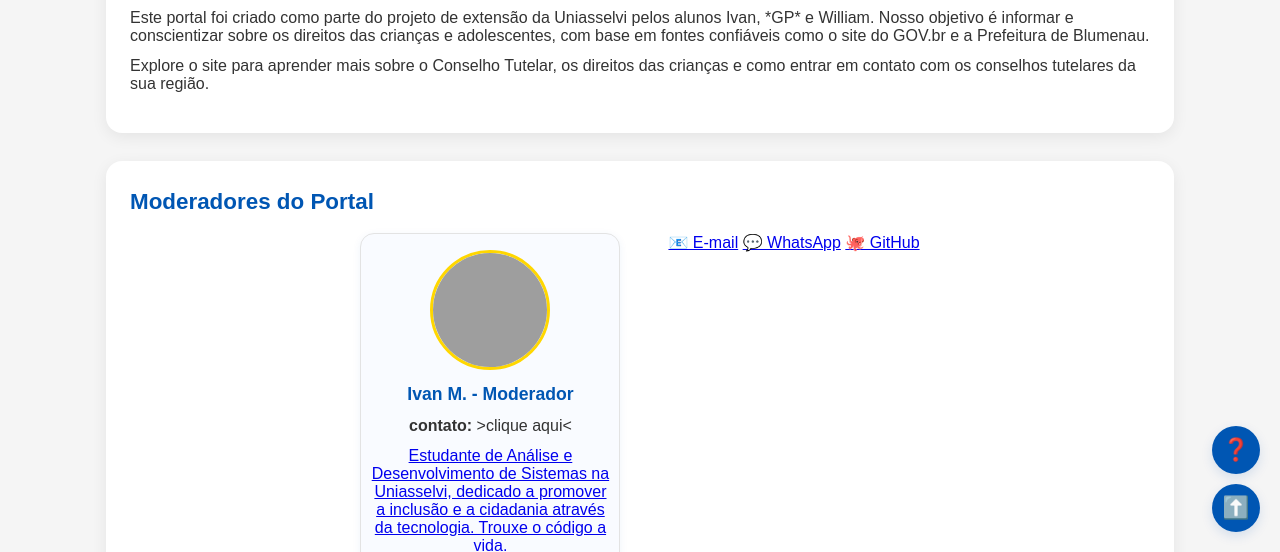
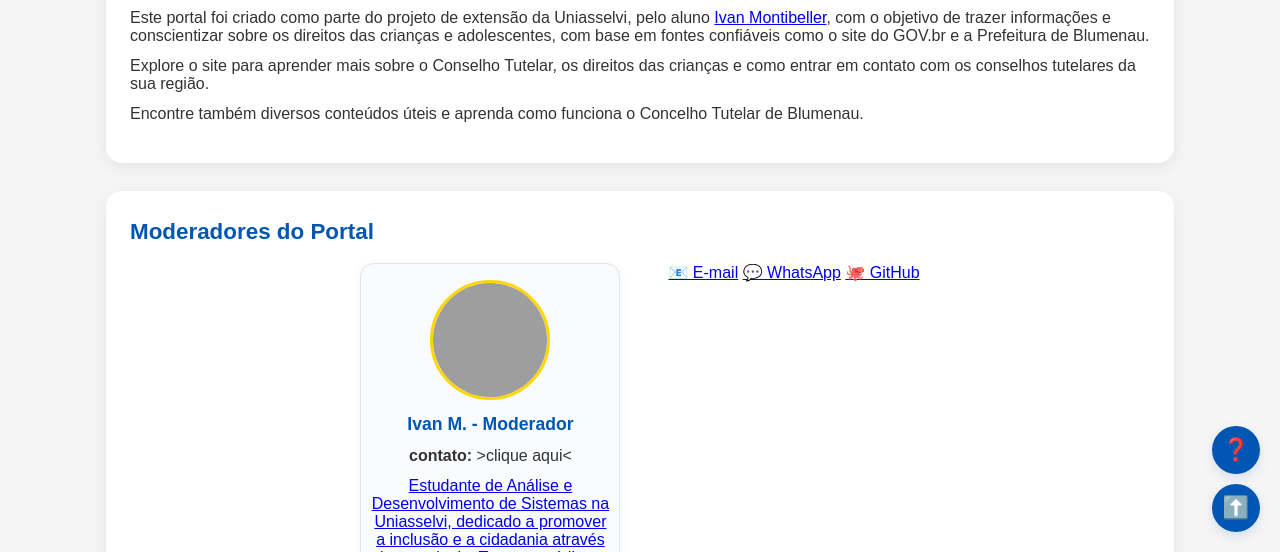
Before and after one commit to IvvyDestiny/Concelho-Tutelar-de-Blumenau, a website: page SITE/SITE/index.html in a window 1280 px wide. Shown: the part 248-800 px from the top of the page. Drawn offline with Linux system fonts and the light colour scheme; grey boxes are pictures that could not be loaded.

Commit message:
Update index.html

```diff
--- a/SITE/SITE/index.html
+++ b/SITE/SITE/index.html
@@ -31,8 +31,11 @@
     <main>
         <section class="introducao card">
             <h1>Bem-vindo ao Portal do Conselho Tutelar</h1>
-            <p>Este portal foi criado como parte do projeto de extensão da Uniasselvi pelos alunos Ivan, *GP* e William. Nosso objetivo é informar e conscientizar sobre os direitos das crianças e adolescentes, com base em fontes confiáveis como o site do GOV.br e a Prefeitura de Blumenau.</p>
+            <p>Este portal foi criado como parte do projeto de extensão da Uniasselvi, pelo aluno <a href="https://ivanmontibeller.onrender.com/" title="Perfil do Moderador">Ivan Montibeller</a>,  com o objetivo de trazer informações e conscientizar sobre os direitos das crianças e adolescentes,
+            com base em fontes confiáveis como o site do GOV.br e a Prefeitura de Blumenau.</p>
             <p>Explore o site para aprender mais sobre o Conselho Tutelar, os direitos das crianças e como entrar em contato com os conselhos tutelares da sua região.</p>
+            <p>Encontre também diversos conteúdos úteis e aprenda como funciona o Concelho Tutelar de Blumenau.</p>
+
         </section>
 
         <section class="apresentacao card">
```
